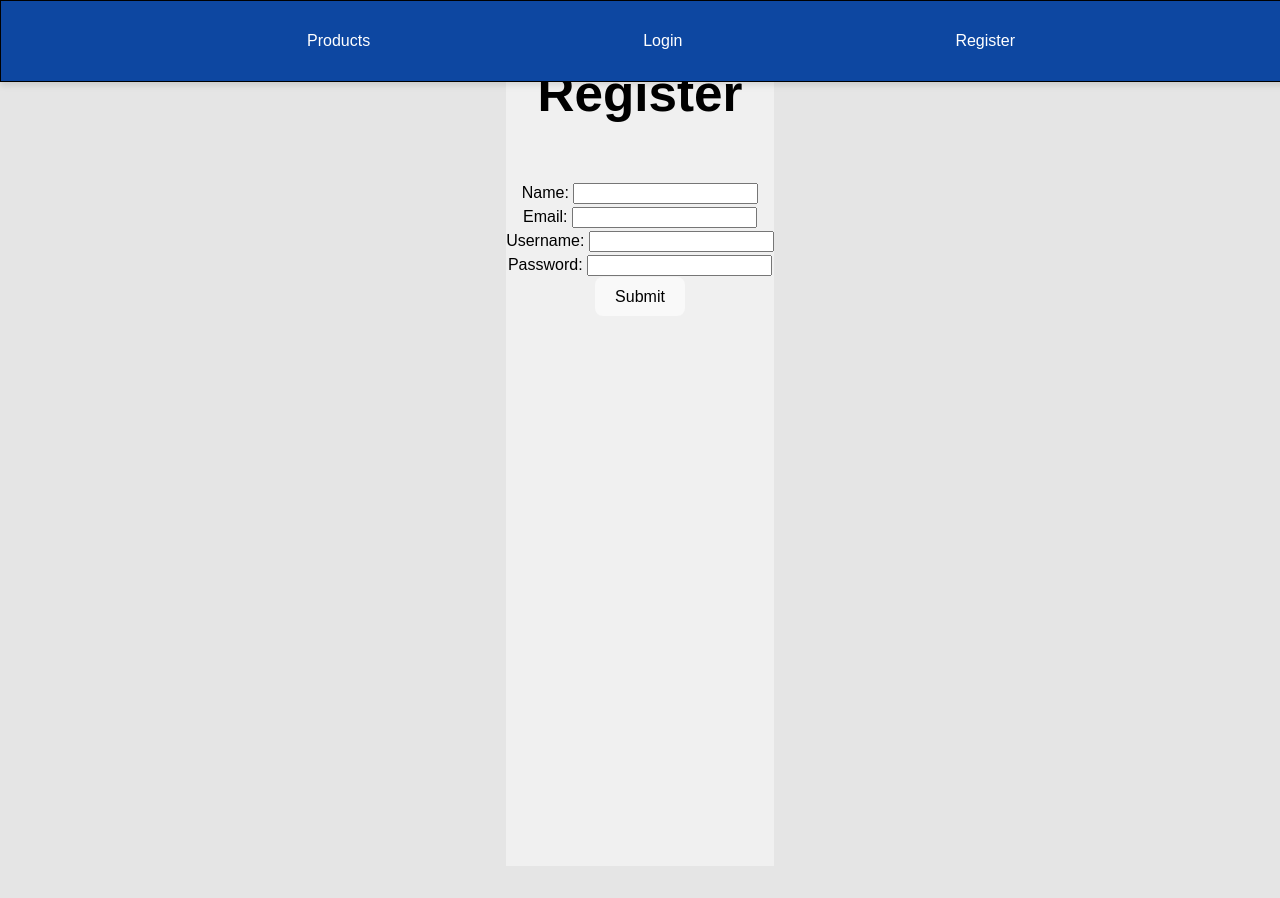
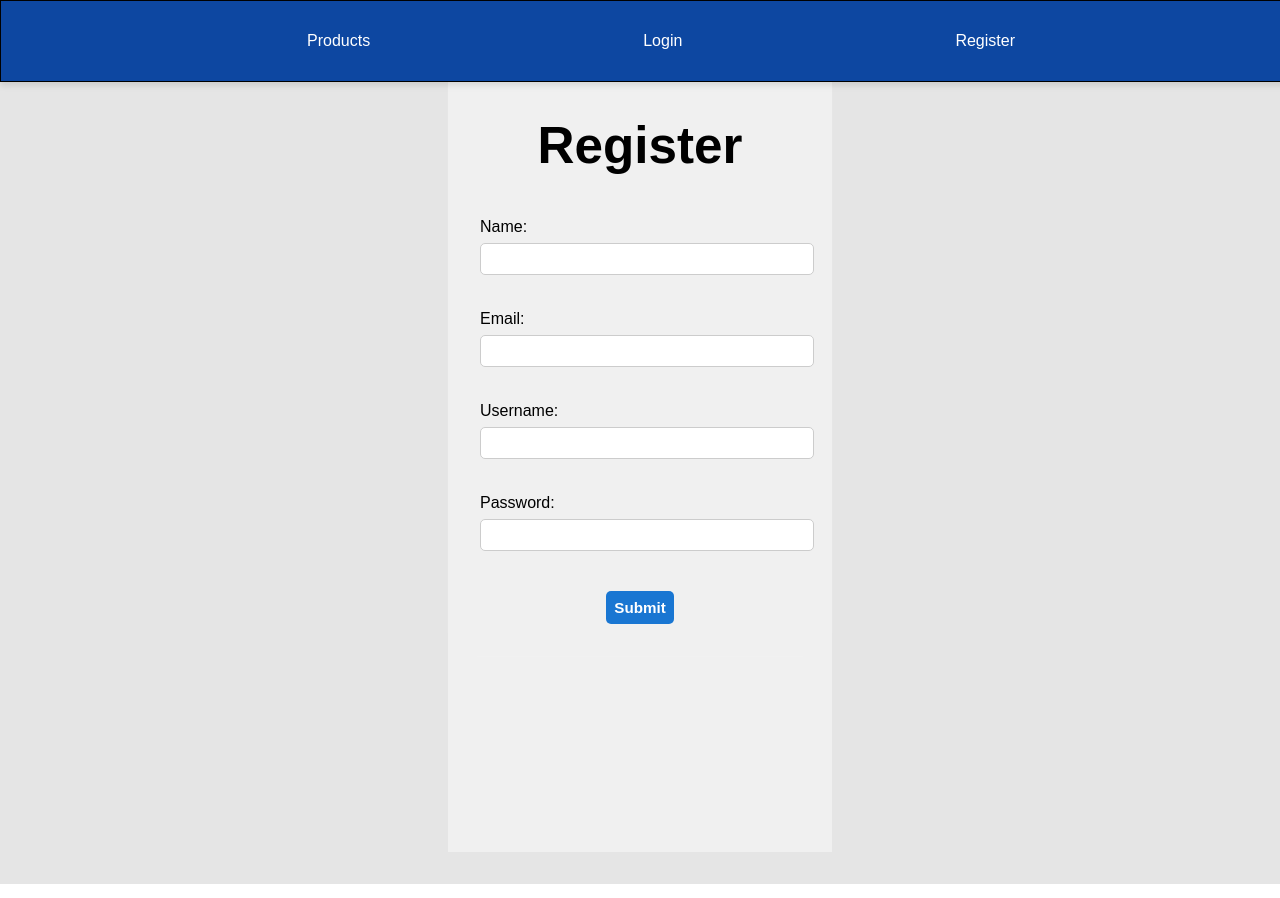
Before and after one commit to Group2Capstone-ECommerce/Group2Capstone-Ecommerce, a React (Vite) app in the folder client/: page /register in a window 1280 px wide. Shown: the top 898 px of the page. Built offline with nearby package versions, Linux system fonts and the light colour scheme.

Commit message:
Styled Register Page

```diff
--- a/client/src/App.css
+++ b/client/src/App.css
@@ -256,3 +256,55 @@ body {
     padding: 20px;
   }
 }
+
+/* Register Page */
+
+.registerPage {
+  padding: 2rem;
+
+  border-radius: 30px;
+  width: 320px;
+  box-shadow: 0 5px 15px rgba(255, 255, 255, 0.089);
+}
+
+.registerPage h1 {
+  text-align: center;
+  margin-bottom: 1rem;
+}
+
+.registerPage input {
+  width: 100%;
+  padding: 6px;
+  margin-top: 0.25rem;
+  margin-bottom: 1rem;
+  border: 1px solid #cccccc;
+  background-color: white;
+  color: #292929;
+  border-radius: 5px;
+  font-size: 1rem;
+}
+
+.registerPage button {
+  padding: 8px;
+  background-color: #1976D2;
+  color: white;
+  font-weight: bold;
+  border: none;
+  border-radius: 5px;
+  cursor: pointer;
+  margin-top: 0.5rem;
+  font-size: 0.95rem;
+}
+
+.formGroup {
+  display: flex;
+  flex-direction: column;
+  align-items: flex-start;
+  margin-bottom: 1rem;
+}
+
+.formGroup label {
+  font-weight: bold;
+  margin-bottom: 0.3rem;
+  font-size: 1rem;
+}
--- a/client/src/components/Register.jsx
+++ b/client/src/components/Register.jsx
@@ -69,16 +69,16 @@ export default function Register() {
             <br />
             <form onSubmit={handleSubmit}>
                 {/*  input boxes */}
-                <div>
+                <div className='formGroup'>
                     Name: <input value={name} onChange={(e) => setName(e.target.value)} required/>
                 </div>
-                <div>
+                <div className='formGroup'>
                     Email: <input value={email} onChange={(e) => setEmail(e.target.value)} required/>
                 </div>
-                <div>
+                <div className='formGroup'>
                     Username: <input value={username} onChange={(e) => setUsername(e.target.value)} required/>
                 </div>
-                <div>
+                <div className='formGroup'>
                     Password: <input value={password} onChange={(e) => setPassword(e.target.value)} required/>
                 </div>
                 <button>Submit</button>
```
